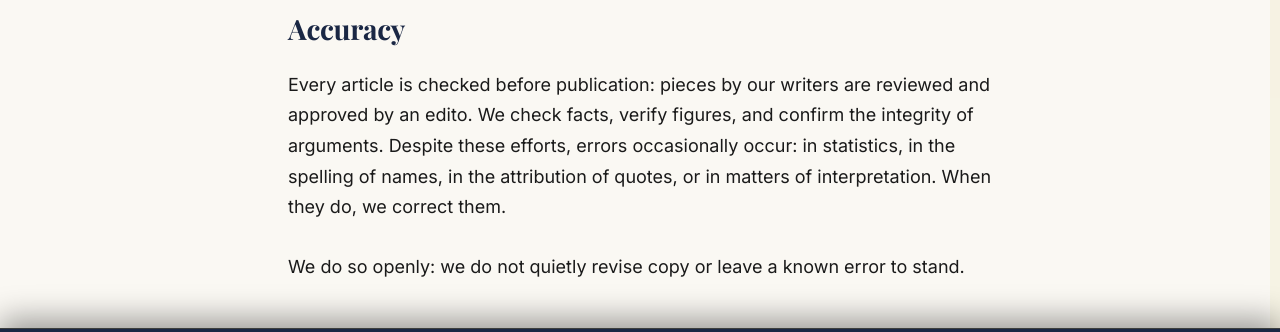
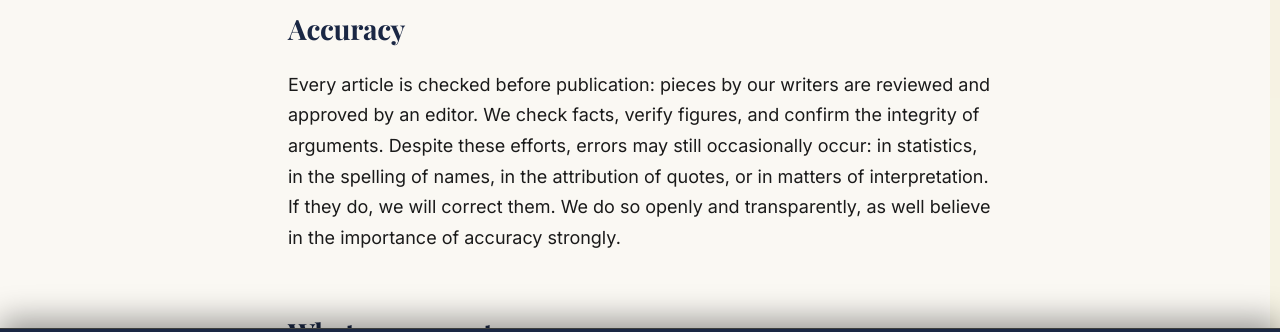
Before and after one commit to Zanie567/The-Consilium, a Next.js app: page /corrections in a window 1280 px wide. Shown: the part 413-745 px from the top of the page. Built offline with nearby package versions, Linux system fonts and the light colour scheme; no server answers; the database is empty.

Commit message:
Some changes to the correction policy

```diff
--- a/src/app/corrections/page.tsx
+++ b/src/app/corrections/page.tsx
@@ -37,12 +37,10 @@ export default function CorrectionsPage() {
             <h2>Accuracy</h2>
             <p>
               Every article is checked before publication: pieces by our writers are reviewed and
-              approved by an edito. We check facts, verify figures, and confirm the integrity of arguments. Despite these
-              efforts, errors occasionally occur: in statistics, in the spelling of names, in the
-              attribution of quotes, or in matters of interpretation. When they do, we correct them.
-            </p>
-            <p>
-              We do so openly: we do not quietly revise copy or leave a known error to stand.
+              approved by an editor. We check facts, verify figures, and confirm the integrity of arguments. Despite these
+              efforts, errors may still occasionally occur: in statistics, in the spelling of names, in the
+              attribution of quotes, or in matters of interpretation. If they do, we will correct them.
+              We do so openly and transparently, as well believe in the importance of accuracy strongly.
             </p>
           </section>
 
```
